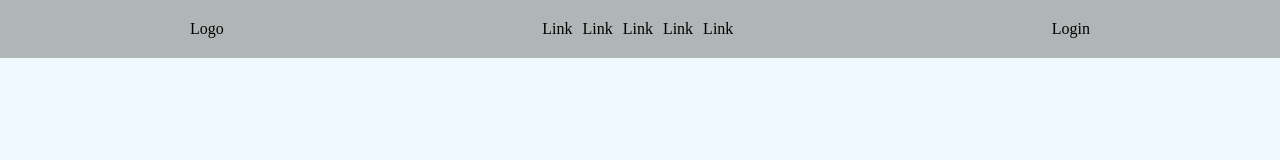
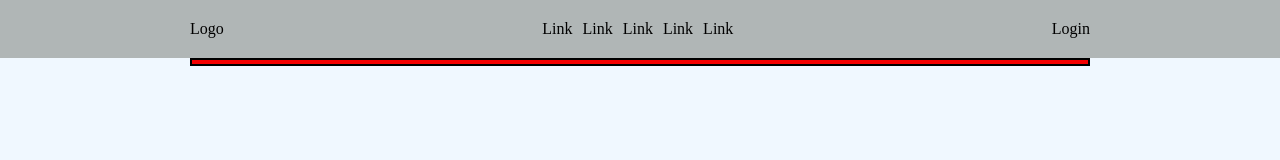
Before and after one commit to giovanni-arduini/htmlcss-struttura-discord, a plain HTML site: page index.html in a window 1280 px wide. Drawn offline with Linux system fonts and the light colour scheme.

Commit message:
ADD section-1 scaffold

```diff
--- a/index.html
+++ b/index.html
@@ -20,7 +20,15 @@
         <a class="login grow-1">Login</a>
       </nav>
     </header>
-    <main></main>
+    <main>
+      <section class="section-1 debug">
+        <div class="container">
+          <div class="row">
+            <div class="col-100"></div>
+          </div>
+        </div>
+      </section>
+    </main>
     <footer></footer>
   </body>
 </html>
```
